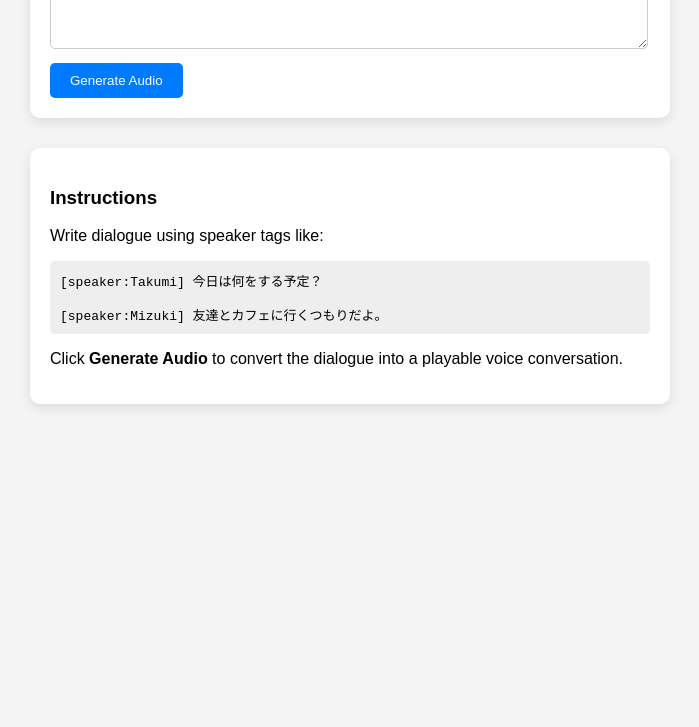
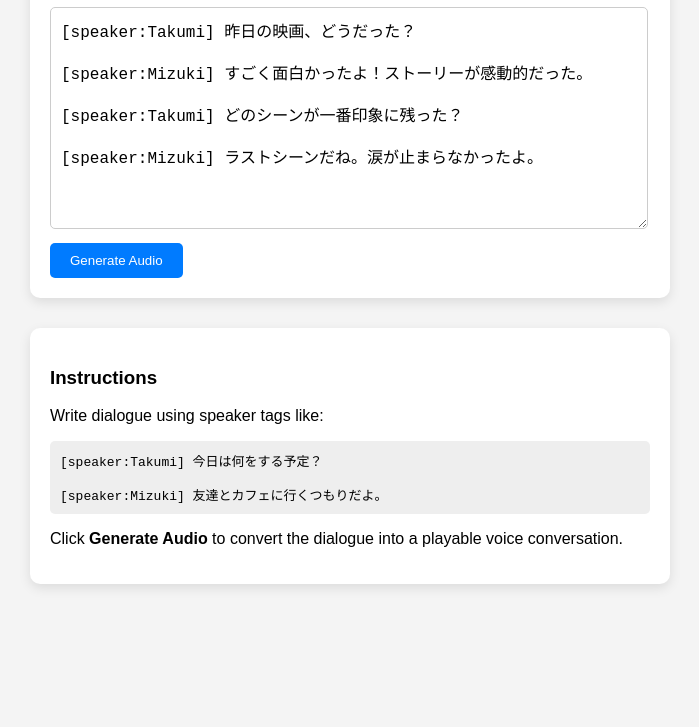
Before and after one commit to Kenpham1506/JPD123, a website: page index.html in a window 1280 px wide. Shown: the part 293-1020 px from the top of the page, without its empty margins (290-989 px from the left). Before the commit the page ends 840 px from the top, so only its background shows below. Drawn offline with Linux system fonts and the light colour scheme.

Commit message:
Update style.css

```diff
--- a/style.css
+++ b/style.css
@@ -2,7 +2,7 @@ body {
 	font-family: Arial, sans-serif;
 	background: #f4f4f4;
 	margin: 0;
-	padding: 20px;
+	padding: 200px 20px 20px 20px;
 	display: flex;
 	flex-direction: column;
 	align-items: center;
```
